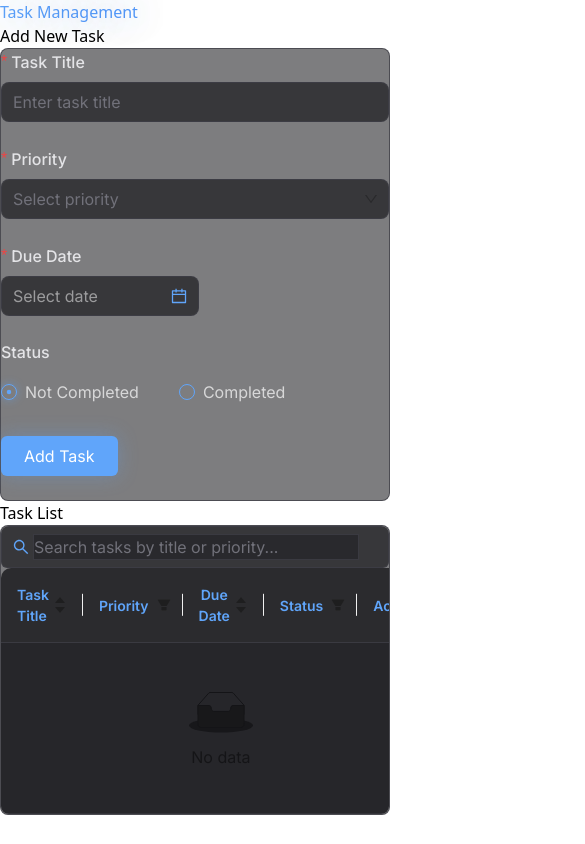
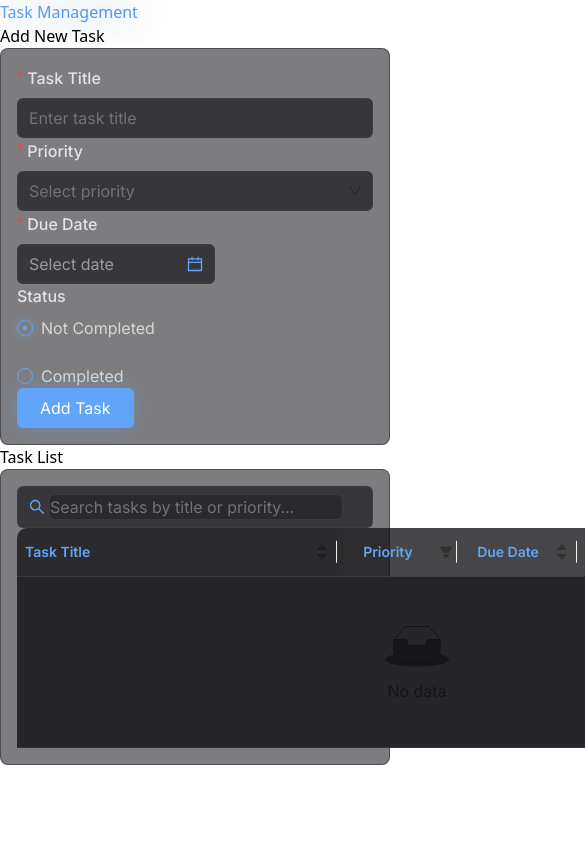
Before and after one commit to pascal-azubike/task-management-app, a React (Vite) app: page / in a window 390 px wide. Shown: the top 844 px of the page, 585 px wide, since content can reach past the window. Built offline with nearby package versions, Linux system fonts and the light colour scheme.

Commit message:
made form and table to be responsive

```diff
--- a/src/App.css
+++ b/src/App.css
@@ -6,6 +6,59 @@
   border: 1px solid rgba(63, 63, 70, 0.8) !important;
   border-radius: 8px !important;
   backdrop-filter: blur(12px) !important;
+}
+
+.ant-form-item {
+  margin-bottom: 0 !important;
+}
+
+.ant-form-item-label > label {
+  color: rgba(255, 255, 255, 0.8) !important;
+  font-weight: 500 !important;
+}
+
+.ant-input,
+.ant-select-selector,
+.ant-picker {
+  background: rgba(39, 39, 42, 0.6) !important;
+  border: 1px solid rgba(63, 63, 70, 0.8) !important;
+  border-radius: 6px !important;
+}
+
+.ant-input:hover,
+.ant-select-selector:hover,
+.ant-picker:hover {
+  border-color: #60a5fa !important;
+}
+
+.ant-input:focus,
+.ant-select-selector:focus,
+.ant-picker-focused {
+  border-color: #60a5fa !important;
+  box-shadow: 0 0 0 2px rgba(96, 165, 250, 0.2) !important;
+}
+
+.ant-select-selection-placeholder,
+.ant-input::placeholder {
+  color: rgba(255, 255, 255, 0.3) !important;
+}
+
+.ant-form-item-explain-error {
+  color: #ef4444 !important;
+  margin-top: 4px !important;
+  font-size: 0.875rem !important;
+}
+
+@media (max-width: 640px) {
+  .form-container {
+    padding: 16px !important;
+  }
+
+  .status-radio-group {
+    display: flex !important;
+    flex-direction: column !important;
+    gap: 8px !important;
+  }
 }
 
 /* Form styles */
@@ -131,6 +184,10 @@
   background: transparent !important;
 }
 
+.ant-table-wrapper {
+  min-width: 800px !important;
+}
+
 .ant-table-thead > tr > th {
   background: rgba(24, 24, 27, 0.8) !important;
   color: #60a5fa !important;
@@ -149,38 +206,12 @@
   background: rgba(39, 39, 42, 0.8) !important;
 }
 
-.ant-table-cell {
-  vertical-align: middle !important;
-}
-
-/* Title cell specific styles */
-.ant-table-cell .whitespace-normal {
-  white-space: normal !important;
-  word-wrap: break-word !important;
-  line-height: 1.5 !important;
-}
-
 /* Status and Priority Tags */
 .status-tag, .priority-tag {
   min-width: 100px !important;
   text-align: center !important;
   padding: 4px 12px !important;
   font-weight: 500 !important;
-  border-radius: 6px !important;
-}
-
-/* Table Actions */
-.ant-table-cell .ant-space {
-  display: flex !important;
-  justify-content: center !important;
-}
-
-.ant-table-cell .ant-btn {
-  width: 32px !important;
-  height: 32px !important;
-  display: flex !important;
-  align-items: center !important;
-  justify-content: center !important;
   border-radius: 6px !important;
 }
 
@@ -434,7 +465,7 @@
   color: #ffffff !important;
 }
 
-/* Table container */
+/* Responsive table container */
 .table-container {
   overflow-x: auto !important;
   max-width: 100% !important;
@@ -443,13 +474,7 @@
 }
 
 .table-container .ant-table {
-  min-width: 100% !important;
-  width: auto !important;
-  max-width: none !important;
-}
-
-.table-container .ant-table-container {
-  border-radius: 0 !important;
+  min-width: 800px !important;
 }
 
 .table-container::-webkit-scrollbar {
@@ -469,3 +494,20 @@
 .table-container::-webkit-scrollbar-thumb:hover {
   background: rgba(96, 165, 250, 0.5) !important;
 }
+
+/* Search input styles */
+.search-input {
+  max-width: 100% !important;
+}
+
+@media (max-width: 640px) {
+  .ant-table-thead > tr > th,
+  .ant-table-tbody > tr > td {
+    padding: 12px 8px !important;
+  }
+
+  .status-tag, .priority-tag {
+    min-width: 90px !important;
+    padding: 4px 8px !important;
+  }
+}
--- a/src/App.tsx
+++ b/src/App.tsx
@@ -76,23 +76,23 @@ function App() {
   return (
     <ConfigProvider theme={theme}>
       <div className="min-h-screen bg-zinc-900">
-        <div className="  mx-auto container px-6 py-12">
-          <h1 className="text-4xl font-bold text-center mb-12 gradient-text">
+        <div className="container mx-auto px-4 py-8">
+          <h1 className="text-4xl font-bold text-center mb-8 gradient-text">
             Task Management
           </h1>
 
-          <div className="grid min-[1200px]:grid-cols-5 gap-12">
-            <div className="min-[1200px]:col-span-2  ">
-              <h2 className="text-2xl font-semibold mb-6 text-zinc-100">Add New Task</h2>
-              <div className="form-container  p-6">
+          <div className="flex flex-col lg:flex-row gap-8">
+            <div className="lg:w-1/3">
+              <h2 className="text-2xl font-semibold mb-4 text-zinc-100">Add New Task</h2>
+              <div className="form-container p-6">
                 <TaskForm onSubmit={handleCreateTask} />
               </div>
             </div>
 
-            <div className=" min-[1200px]:col-span-3">
-              <h2 className="text-2xl font-semibold mb-6 text-zinc-100">Task List</h2>
+            <div className="lg:w-2/3">
+              <h2 className="text-2xl font-semibold mb-4 text-zinc-100">Task List</h2>
               <div className="form-container p-6">
-                <div className="table-container">
+                <div className="overflow-x-auto">
                   <TaskList
                     tasks={tasks}
                     onEdit={handleEdit}
--- a/src/components/TaskForm.tsx
+++ b/src/components/TaskForm.tsx
@@ -55,8 +55,9 @@ const TaskForm = ({ onSubmit, initialValues, isEditing = false }: TaskFormProps)
       } : {
         completed: false
       }}
-      className="p-6 rounded-lg bg-opacity-10 bg-white backdrop-blur-lg border border-gray-700"
+      className="w-full"
     >
+      <div className="space-y-4">
         <Form.Item
           name="title"
           label="Task Title"
@@ -65,6 +66,7 @@ const TaskForm = ({ onSubmit, initialValues, isEditing = false }: TaskFormProps)
           <Input placeholder="Enter task title" />
         </Form.Item>
 
+        <div className="grid sm:grid-cols-2 gap-4">
           <Form.Item
             name="priority"
             label="Priority"
@@ -84,6 +86,7 @@ const TaskForm = ({ onSubmit, initialValues, isEditing = false }: TaskFormProps)
           >
             <DatePicker className="w-full" inputReadOnly />
           </Form.Item>
+        </div>
 
         <Form.Item name="completed" label="Status">
           <Radio.Group className="status-radio-group">
@@ -92,7 +95,7 @@ const TaskForm = ({ onSubmit, initialValues, isEditing = false }: TaskFormProps)
           </Radio.Group>
         </Form.Item>
 
-      <Form.Item>
+        <Form.Item className="mb-0">
           <Button
             type="primary"
             htmlType="submit"
@@ -103,6 +106,7 @@ const TaskForm = ({ onSubmit, initialValues, isEditing = false }: TaskFormProps)
             {isEditing ? 'Update Task' : 'Add Task'}
           </Button>
         </Form.Item>
+      </div>
     </Form>
   );
 };
--- a/src/components/TaskList.tsx
+++ b/src/components/TaskList.tsx
@@ -167,11 +167,10 @@ const TaskList = ({ tasks, onEdit, onDelete, loading }: TaskListProps) => {
         rowKey="id"
         loading={loading}
         pagination={{
+          position: ['bottom'],
           pageSize: 5,
-          showSizeChanger: true,
-          showTotal: (total) => <span className="text-zinc-400">Total {total} tasks</span>,
+          showSizeChanger: false,
         }}
-        className="mt-4"
       />
     </div>
   );
```
Lines whose indentation alone changed are shown as unchanged.
